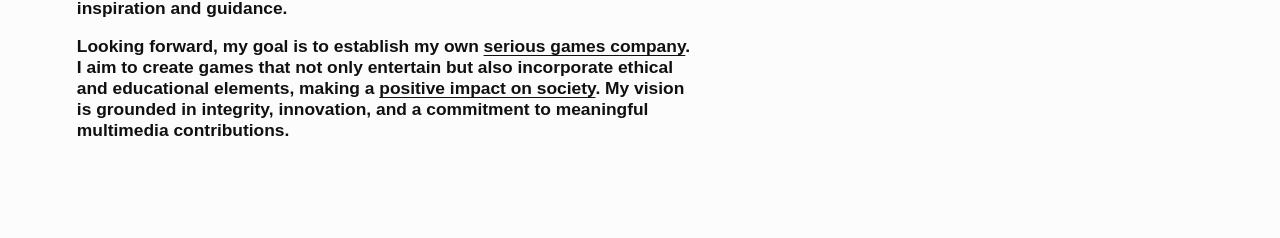
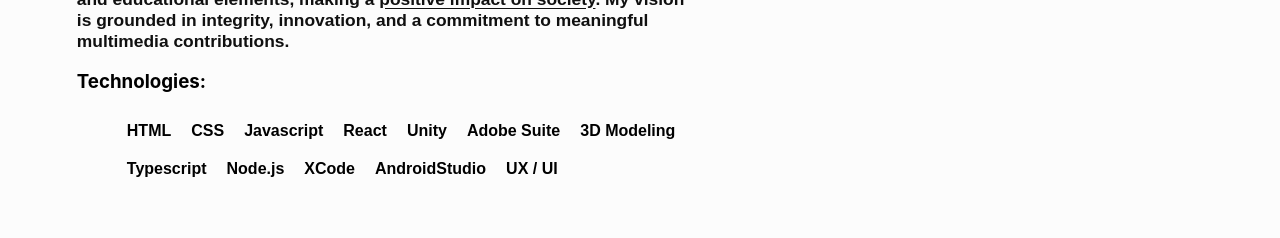
Before and after one commit to ValRU15/portfolio, a React (Create React App) app: page / in a window 1280 px wide. Shown: the part 463-701 px from the top of the page. Built offline with nearby package versions, Linux system fonts and the light colour scheme; a web font is replaced by a local one.

Commit message:
skills add

```diff
--- a/src/components/Bio/Bio.module.css
+++ b/src/components/Bio/Bio.module.css
@@ -5,7 +5,7 @@
 .column_1 {
     float: left;
     width: 48%;
-    padding: 14% 0 0 6%;
+    padding: 7% 0 0 6%;
     align-self: center;
     margin: 0 auto;
   }
--- a/src/components/Bio/Bio.tsx
+++ b/src/components/Bio/Bio.tsx
@@ -9,7 +9,7 @@
       <div className={styles.bioContainer}>
         <div className={styles.row}>
           <div className={styles.column_1}>
-           <Fade cascade delay={600} damping={0.3} duration={2500}>
+           <Fade  delay={200} duration={2500}>
            <p>
               I'm <u>Valentina Ramirez Umaña</u>, a 26-year-old <u>Multimedia Engineer</u> from Colombia. I graduated from Universidad de San Buenaventura
               Bogotá and have gained <u>4 years of diverse experience</u> in game
@@ -28,10 +28,25 @@
               impact on society</u>. My vision is grounded in integrity, innovation,
               and a commitment to meaningful multimedia contributions.
             </p>
+            <h3>Technologies:</h3>
+            <ul>
+                <li>HTML</li>
+                <li>CSS</li>
+                <li>Javascript</li>
+                <li>React</li>
+                <li>Unity</li>
+                <li>Adobe Suite</li>
+                <li>3D Modeling</li>
+                <li>Typescript</li>
+                <li>Node.js</li>
+                <li>XCode</li>
+                <li>AndroidStudio</li>
+                <li>UX / UI</li>
+            </ul>
             </Fade>
           </div>
           <div className={styles.column_2}>
-           <Fade delay={500} duration={3500}><img
+           <Fade delay={200} duration={2500}><img
               src="https://cdn.glitch.global/33076b07-3ba2-42bf-bfe7-f74e5f3e1ce1/BioImage.jpeg?v=1700177139962"
               alt="Valentina Ramirez"
               className={styles.bioImg}
--- a/src/components/Education/Education.tsx
+++ b/src/components/Education/Education.tsx
@@ -5,8 +5,8 @@
   return (
     <>
       <div className={styles.cardsContain} id="Edu">
-        <Fade cascade delay={600} damping={0.2} duration={2500}>
-            <h2 className={styles.TitleEdu}>Education</h2>
+        <Fade cascade delay={200} damping={0.2} duration={2500}>
+          <h2 className={styles.TitleEdu}>Education</h2>
           <div className={styles.blog_card}>
             <div className={styles.meta}>
               <div className={styles.photo}></div>
```
